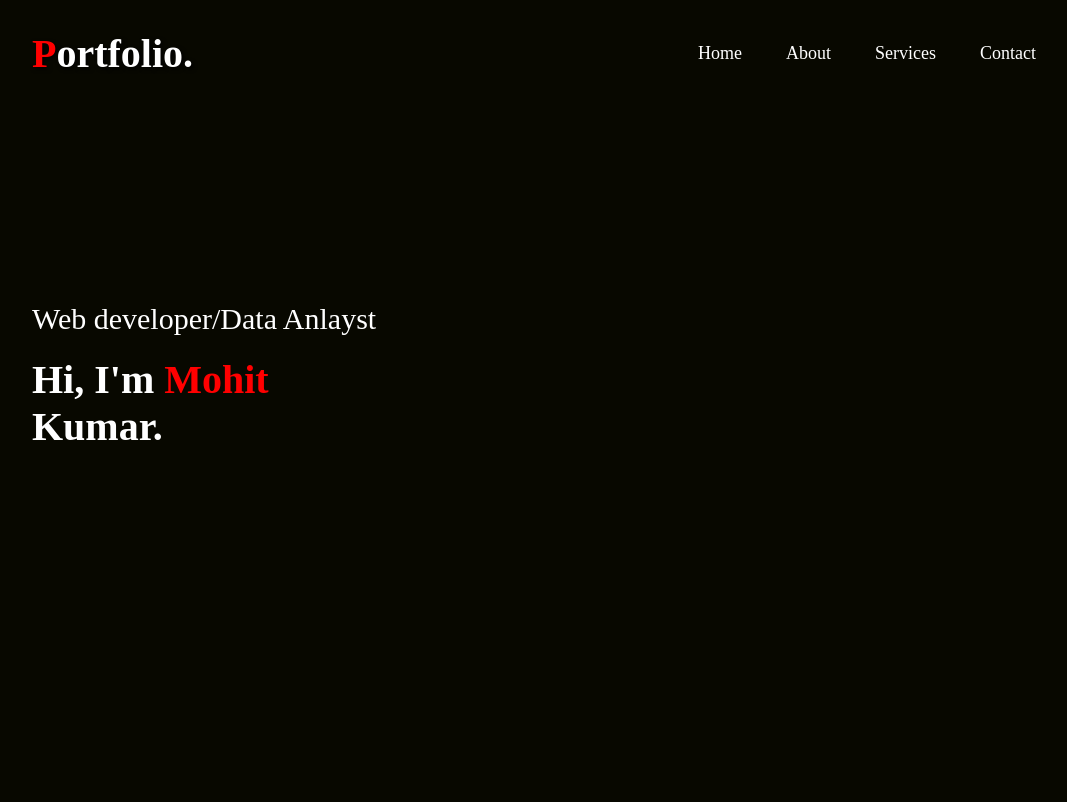
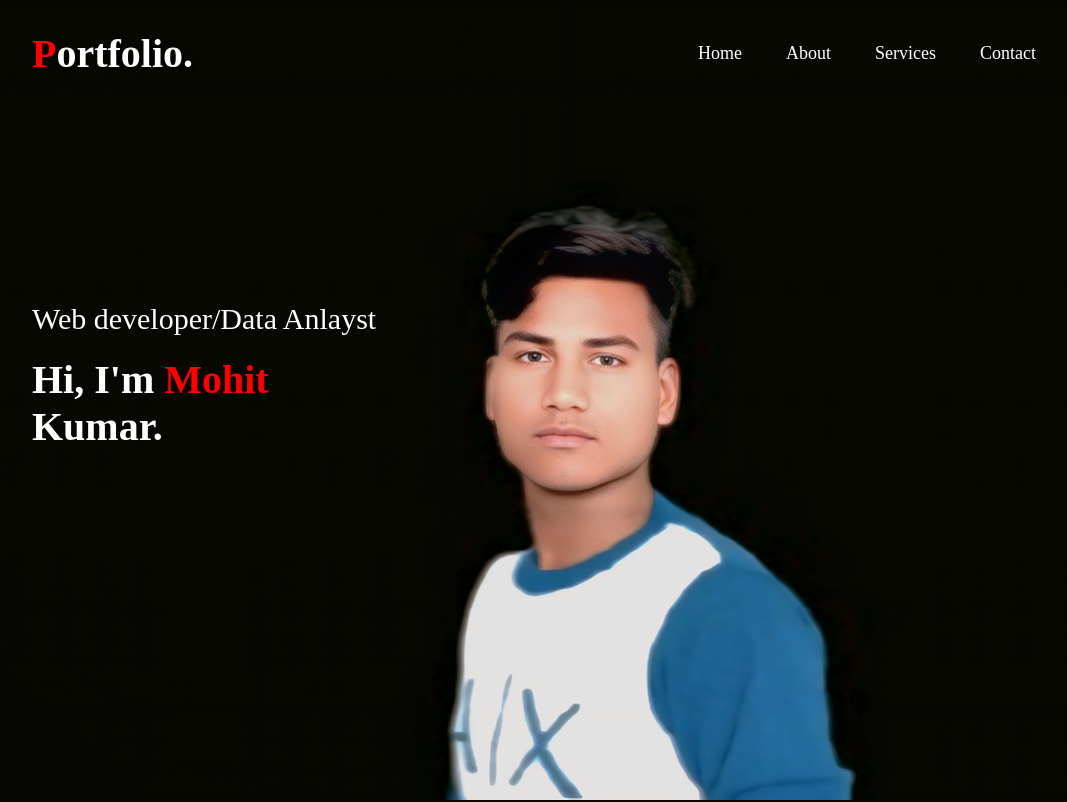
Before and after one commit to theofficial-mohit/my-portfolio, a plain HTML site: page index.html in a window 1280 px wide. Shown: the top 802 px of the page, without its empty margins (96-1163 px from the left). Drawn offline with Linux system fonts and the light colour scheme; files whose address does not match are found by name.

Commit message:
Update index.css

```diff
--- a/index.css
+++ b/index.css
@@ -15,7 +15,7 @@ body{
 #header{
     width: 100%;
     height: 100vh;
-    background-image: url(images/mo.jpg);
+    background-image: url(mo.jpg);
     background-size: cover;
     background-position: center;
 }
```
